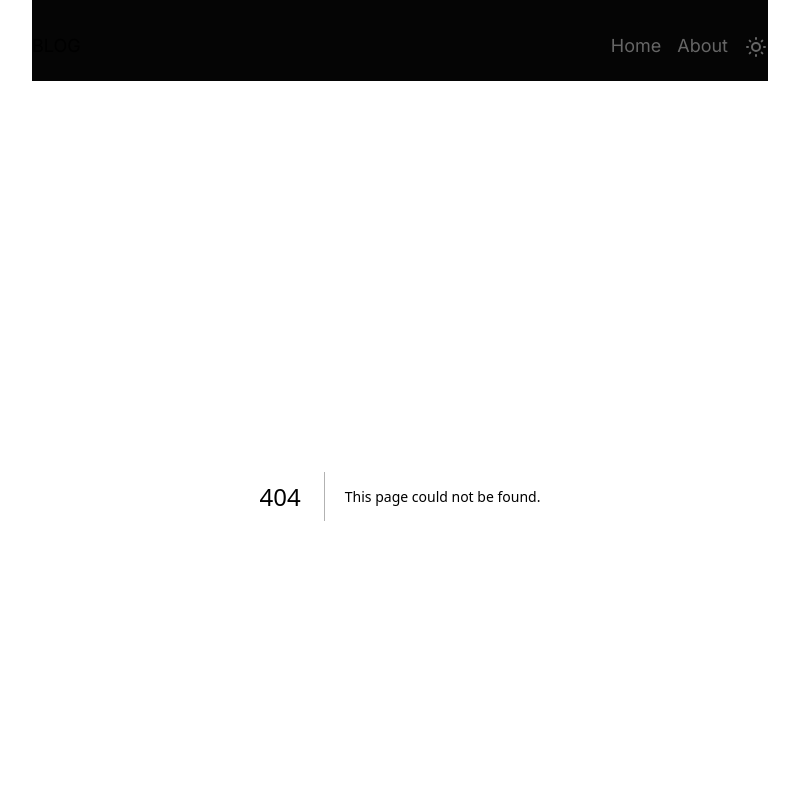
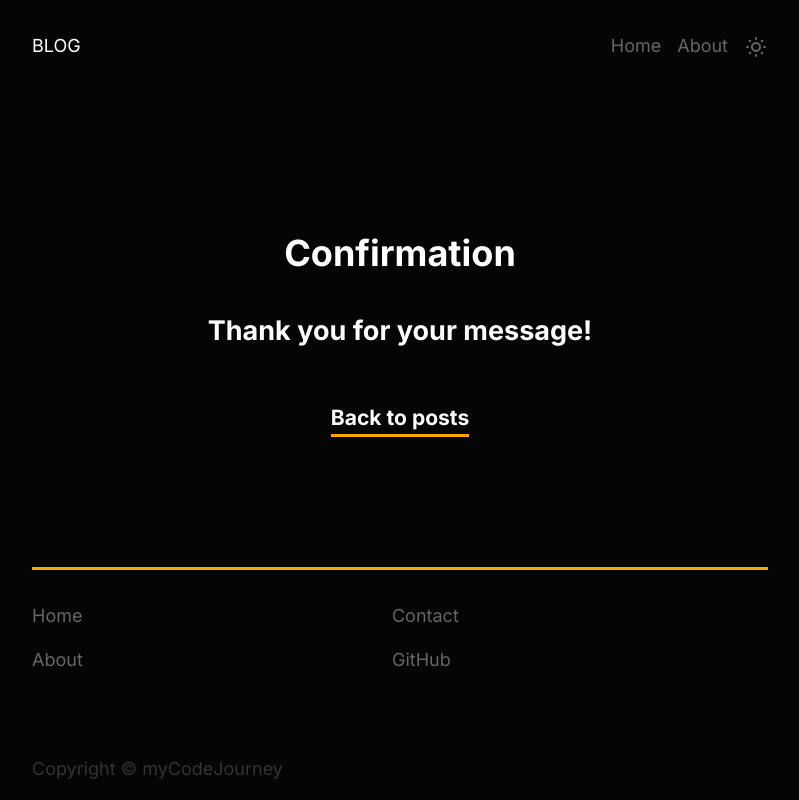
Before and after one commit to tomahawk-jupiter/my-code-journey, a Next.js app: page /confirmation in a window 1280 px wide. Before the commit this address had no page. Shown: the top 800 px of the page, without its empty margins (240-1039 px from the left). Built offline with nearby package versions, Linux system fonts and the light colour scheme.

Commit message:
Contact form redirects to confirmation page

```diff
--- a/components/layout.jsx
+++ b/components/layout.jsx
@@ -100,7 +100,10 @@ export default function Layout({ children }) {
             <Link className={styles.footerLink} href="/contact">
               Contact
             </Link>
-            <Link className={styles.footerLink} href="/">
+            <Link
+              className={styles.footerLink}
+              href="https://github.com/tomahawk-jupiter?tab=repositories"
+            >
               GitHub
             </Link>
           </div>
--- /dev/null
+++ b/pages/confirmation/confirm.module.css
@@ -0,0 +1,12 @@
+.center {
+  margin-top: 8rem;
+  text-align: center;
+}
+
+.link {
+  display: inline-block;
+  border-bottom: solid var(--accent-color);
+}
+.link:hover {
+  color: var(--accent-color);
+}
--- /dev/null
+++ b/pages/confirmation/index.jsx
@@ -0,0 +1,16 @@
+import Link from "next/link";
+import confirmStyles from "./confirm.module.css";
+
+export default function Confirmation() {
+  return (
+    <div className={confirmStyles.center}>
+      <h1>Confirmation</h1>
+
+      <h2>Thank you for your message!</h2>
+
+      <Link href={`/`}>
+        <h3 className={confirmStyles.link}>Back to posts</h3>
+      </Link>
+    </div>
+  );
+}
--- a/pages/contact/index.jsx
+++ b/pages/contact/index.jsx
@@ -2,8 +2,6 @@ export default function Contact() {
   return (
     <>
       <h1>Contact</h1>
-
-      <p>TODO: form not currently functional.</p>
 
       <form
         className="contact-form"
@@ -14,6 +12,7 @@ export default function Contact() {
         <input type="hidden" name="_subject" value="Sent from my nextjs blog" />
 
         {/* _next choose a URL to redirect to after submitting. Default is FormSubmit thankyou page if not included */}
+        <input type="hidden" name="_next" value="/confirmation" />
 
         {/* QUESTION: will a relative url work or does the URL need to be absolute??? */}
         <input type="hidden" name="_next" value="/" />
--- a/styles/globals.css
+++ b/styles/globals.css
@@ -108,6 +108,7 @@ td {
 .contact-form {
   display: flex;
   flex-direction: column;
+  margin-top: 2rem;
 }
 
 .contact-form button {
```
Also changed, not shown: 1 other file (tests, documents, lock files or other folders).
